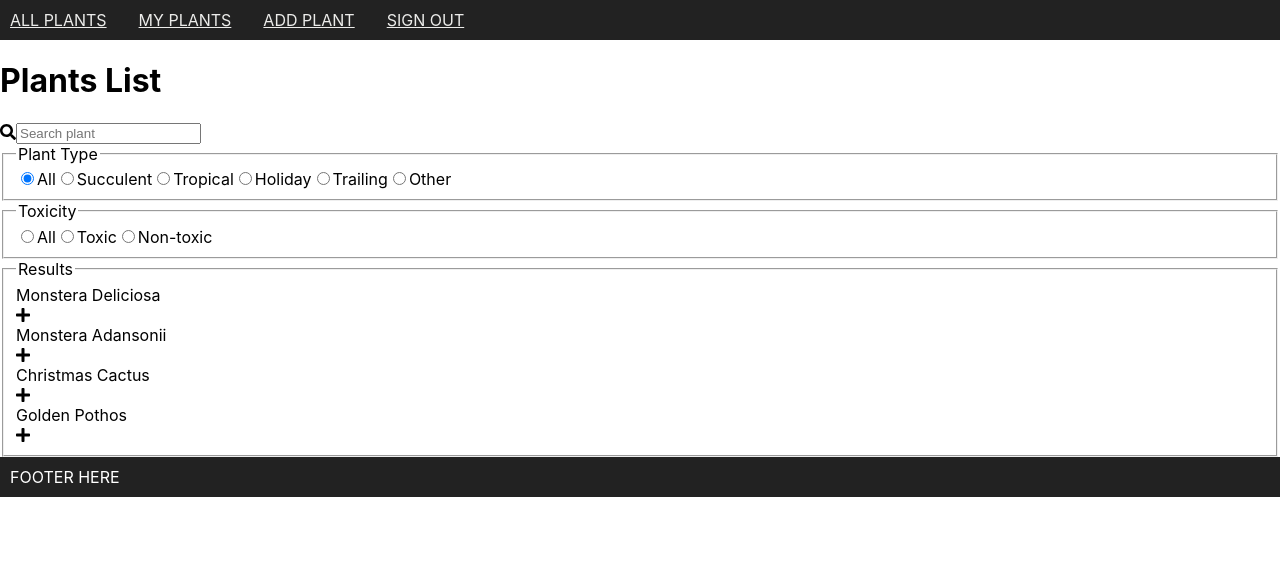
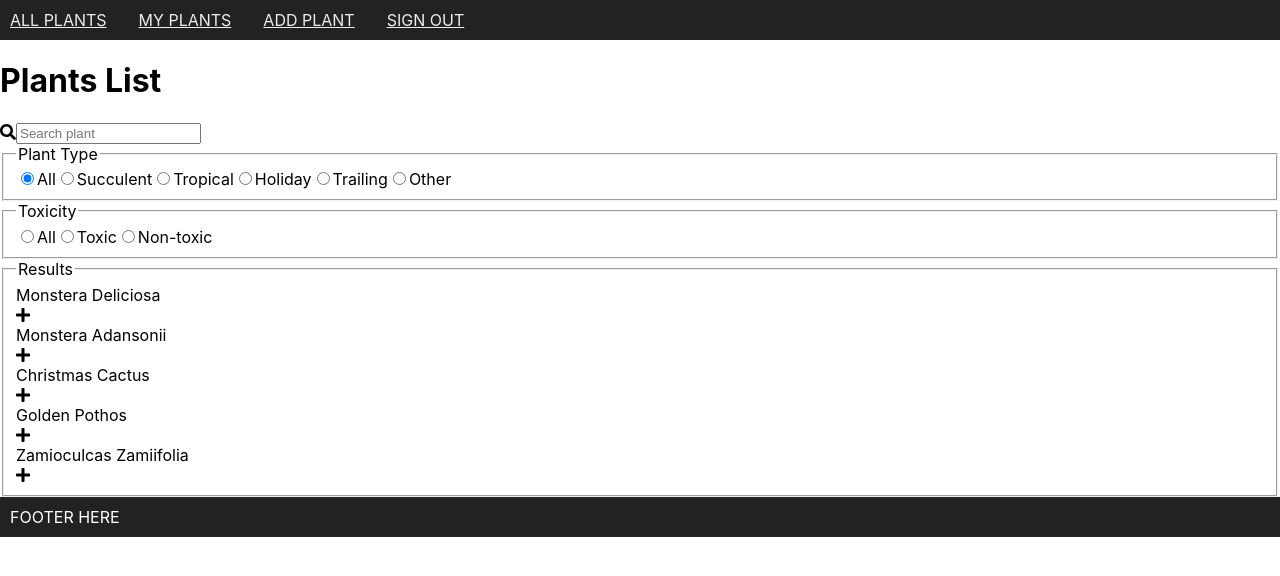
Before and after one commit to angelamasajo/fullstack-capstone, a React (Create React App) app: page /all-plants in a window 1280 px wide. Shown: the top 576 px of the page. Built offline with nearby package versions, Linux system fonts and the light colour scheme.

Commit message:
some progress

```diff
--- a/src/AddPlant/AddPlant.js
+++ b/src/AddPlant/AddPlant.js
@@ -66,7 +66,7 @@ class AddPlant extends Component {
 
           </section>
 
-          <section className="form-section plant-type-section">
+          <section className="form-section plant-toxicity-section">
             <h2>Toxicity</h2>
             <input type="radio" name="plant-type" id="plant-type-toxic" className="plant-type-radio" />
             <label htmlFor="plant-type-toxic">
--- a/src/LoginPage/LoginPage.js
+++ b/src/LoginPage/LoginPage.js
@@ -7,10 +7,10 @@ class LoginPage extends Component {
         <form>
           <fieldset>
             <legend>Log In</legend>
-            <label>Username</label>
-            <input/><br/>
-            <label>Password</label>
-            <input/><br/>
+            <label htmlFor='username'>Username</label>
+            <input name='username' id='username'/><br/>
+            <label htmlFor='password'>Password</label>
+            <input name='password' id='password'/><br/>
             <button>
               SUBMIT
             </button>
--- a/src/PlantList/PlantList.js
+++ b/src/PlantList/PlantList.js
@@ -4,7 +4,10 @@ import PlantListItem from '../PlantListItem/PlantListItem';
 
 class PlantList extends Component {
   render () {
+    const { searchTerm, filterOption } = this.props;
     const list = this.props.files
+      .filter(file => file.name.includes(searchTerm)
+        && (filterOption === 'All' || file.status === filterOption))
       .map((file, key) => <PlantListItem {...file} key={key} />)
     return (
       <div className="PlantList">
--- a/src/dummy-store.js
+++ b/src/dummy-store.js
@@ -27,6 +27,13 @@ const FILES = [
     toxicity: "Toxic",
     careDetails: "Here's the care detail for the golden pothos",
   },
+  {
+    id: 5,
+    name: "Zamioculcas Zamiifolia",
+    plantType: "Other",
+    toxicity: "Toxic",
+    careDetails: "Here's the care detail for the ZZ plant",
+  },
 ]
 
 export default FILES;
```
